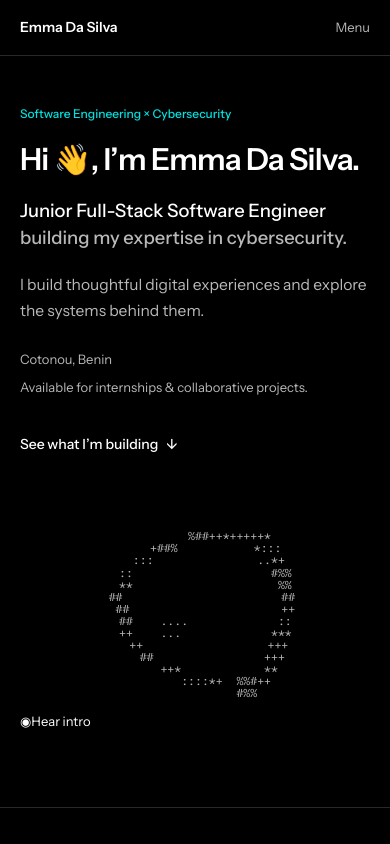
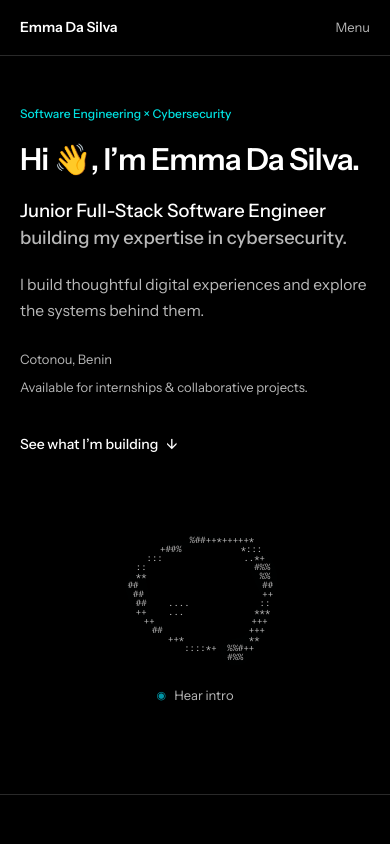
Before and after one commit to emma-dasilva-dev/emma-dasilva-portfolio, a Next.js app: page /en in a window 390 px wide. Shown: the top 844 px of the page. Built offline with nearby package versions, Linux system fonts and the light colour scheme.

Commit message:
style: make ASCII AI orb float freely

```diff
--- a/src/components/ui/AsciiOrb.module.css
+++ b/src/components/ui/AsciiOrb.module.css
@@ -1,96 +1,68 @@
 .root {
-  width: min(100%, 28rem);
-}
-
-.orbShell {
-  display: grid;
-  place-items: center;
+  display: flex;
+  flex-direction: column;
+  align-items: center;
+  justify-content: center;
+  width: min(100%, 30rem);
   min-height: 20rem;
-  padding: var(--space-6);
-  border: 1px solid var(--color-border);
-  background: radial-gradient(circle at center, rgb(0 225 225 / 0.045), transparent 62%);
-  overflow: hidden;
 }
 
 .orb {
   margin: 0;
   color: var(--color-text-muted);
   font-family: var(--font-mono);
-  font-size: clamp(0.72rem, 1.25vw, 0.9rem);
-  line-height: 1.05;
+  font-size: clamp(0.62rem, 1.15vw, 0.82rem);
+  line-height: 1;
   letter-spacing: 0;
   text-align: center;
+  white-space: pre;
   user-select: none;
-  transform: scale(1);
+  filter: drop-shadow(0 0 8px rgb(0 225 225 / 0.06));
   transition:
     color var(--motion-standard) var(--ease-standard),
-    transform var(--motion-standard) var(--ease-standard),
-    filter var(--motion-standard) var(--ease-standard);
+    filter var(--motion-standard) var(--ease-standard),
+    opacity var(--motion-standard) var(--ease-standard);
 }
 
 .speaking {
   color: var(--color-accent);
-  transform: scale(1.03);
-  filter: drop-shadow(0 0 10px rgb(0 225 225 / 0.2));
+  filter: drop-shadow(0 0 14px rgb(0 225 225 / 0.22));
 }
 
-.controls {
-  display: flex;
-  align-items: center;
-  justify-content: space-between;
-  gap: var(--space-4);
-  margin-top: var(--space-3);
-}
-
-.status {
+.voiceButton {
   display: inline-flex;
   align-items: center;
   gap: var(--space-2);
-  color: var(--color-text-muted);
-  font-family: var(--font-mono);
-  font-size: 0.6875rem;
-  letter-spacing: 0.04em;
-  text-transform: uppercase;
-}
-
-.dot {
-  width: 0.375rem;
-  height: 0.375rem;
-  border-radius: 50%;
-  background: var(--color-accent);
-}
-
-.voiceButton {
   min-height: 44px;
+  margin-top: var(--space-3);
   padding: 0;
   border: 0;
   background: transparent;
-  color: var(--color-text);
+  color: var(--color-text-muted);
   font: inherit;
   font-size: 0.8125rem;
   cursor: pointer;
   transition: color var(--motion-fast) var(--ease-standard);
 }
 
+.voiceButton span {
+  color: var(--color-accent-secondary);
+  font-size: 0.6875rem;
+}
+
 .voiceButton:hover,
 .voiceButton:focus-visible {
-  color: var(--color-accent);
+  color: var(--color-text);
 }
 
 @media (max-width: 47.9375rem) {
   .root {
     width: 100%;
+    min-height: 14rem;
   }
 
-  .orbShell {
-    min-height: 15rem;
-    padding: var(--space-4);
-  }
-
-  .controls {
-    align-items: flex-start;
-    flex-direction: column;
-    gap: var(--space-2);
+  .orb {
+    font-size: clamp(0.5rem, 2.3vw, 0.68rem);
   }
 }
 
@@ -101,7 +73,7 @@
   }
 
   .speaking {
-    transform: none;
+    color: var(--color-text-muted);
     filter: none;
   }
 }
```
